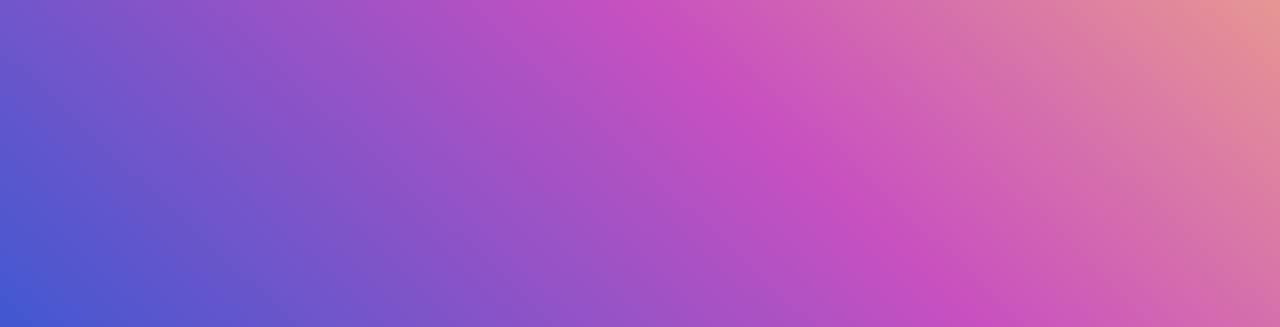
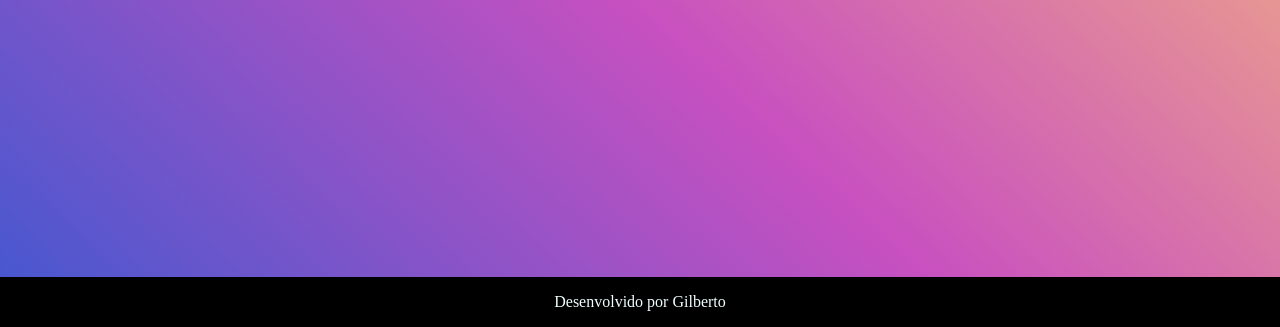
Before and after one commit to GilbertoCarlos/cronometro_js, a plain HTML site: page index.html in a window 1280 px wide. Shown: the part 473-800 px from the top of the page. Drawn offline with Linux system fonts and the light colour scheme.

Commit message:
Adicionar footer

```diff
--- a/index.html
+++ b/index.html
@@ -18,6 +18,7 @@
             <button onclick="stop()" id="stop" class="stop">Parar</button>
         </div>
     </div>
+    <footer>Desenvolvido por Gilberto</footer>
     <script src="app.js"></script>
 </body>
 </html>
--- a/style.css
+++ b/style.css
@@ -68,3 +68,13 @@ header{
     background: red;
     border: 1px solid black;
 }
+
+footer{
+    position: absolute;
+    bottom: 0;
+    background: black;
+    color: azure;
+    width: 100%;
+    margin: 0 auto;
+    padding: 1rem;
+}
```
